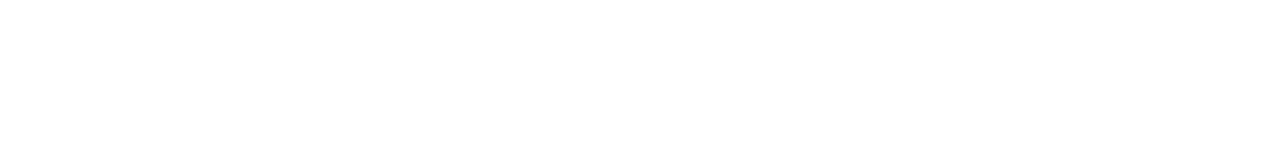
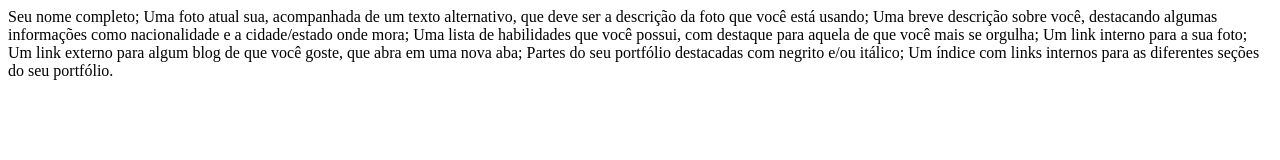
Before and after one commit to ZLenon/ZLenon.github.io, a plain HTML site: page index.html in a window 1280 px wide. Drawn offline with Linux system fonts and the light colour scheme.

Commit message:
intro para fazer o portifolio

```diff
--- a/index.html
+++ b/index.html
@@ -7,5 +7,13 @@
 </head>
 <body>
 
+Seu nome completo;
+Uma foto atual sua, acompanhada de um texto alternativo, que deve ser a descrição da foto que você está usando;
+Uma breve descrição sobre você, destacando algumas informações como nacionalidade e a cidade/estado onde mora;
+Uma lista de habilidades que você possui, com destaque para aquela de que você mais se orgulha;
+Um link interno para a sua foto;
+Um link externo para algum blog de que você goste, que abra em uma nova aba;
+Partes do seu portfólio destacadas com negrito e/ou itálico;
+Um índice com links internos para as diferentes seções do seu portfólio.
 </body>
 </html>
```
